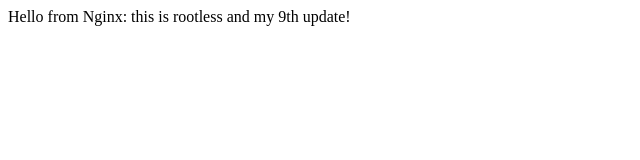
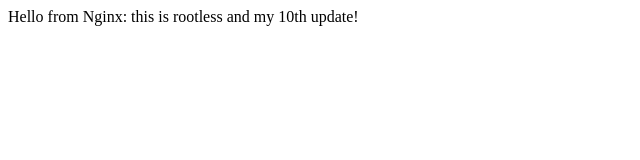
Before and after one commit to olsonjac/Nginx-Docker, a plain HTML site: page index.html in a window 1280 px wide. Shown: the full height of the page, 0-640 px from the left. Drawn offline with Linux system fonts and the light colour scheme.

Commit message:
Update index.html

```diff
--- a/index.html
+++ b/index.html
@@ -1 +1 @@
-<h>Hello from Nginx: this is rootless and my 9th update!</h>
+<h>Hello from Nginx: this is rootless and my 10th update!</h>
```
